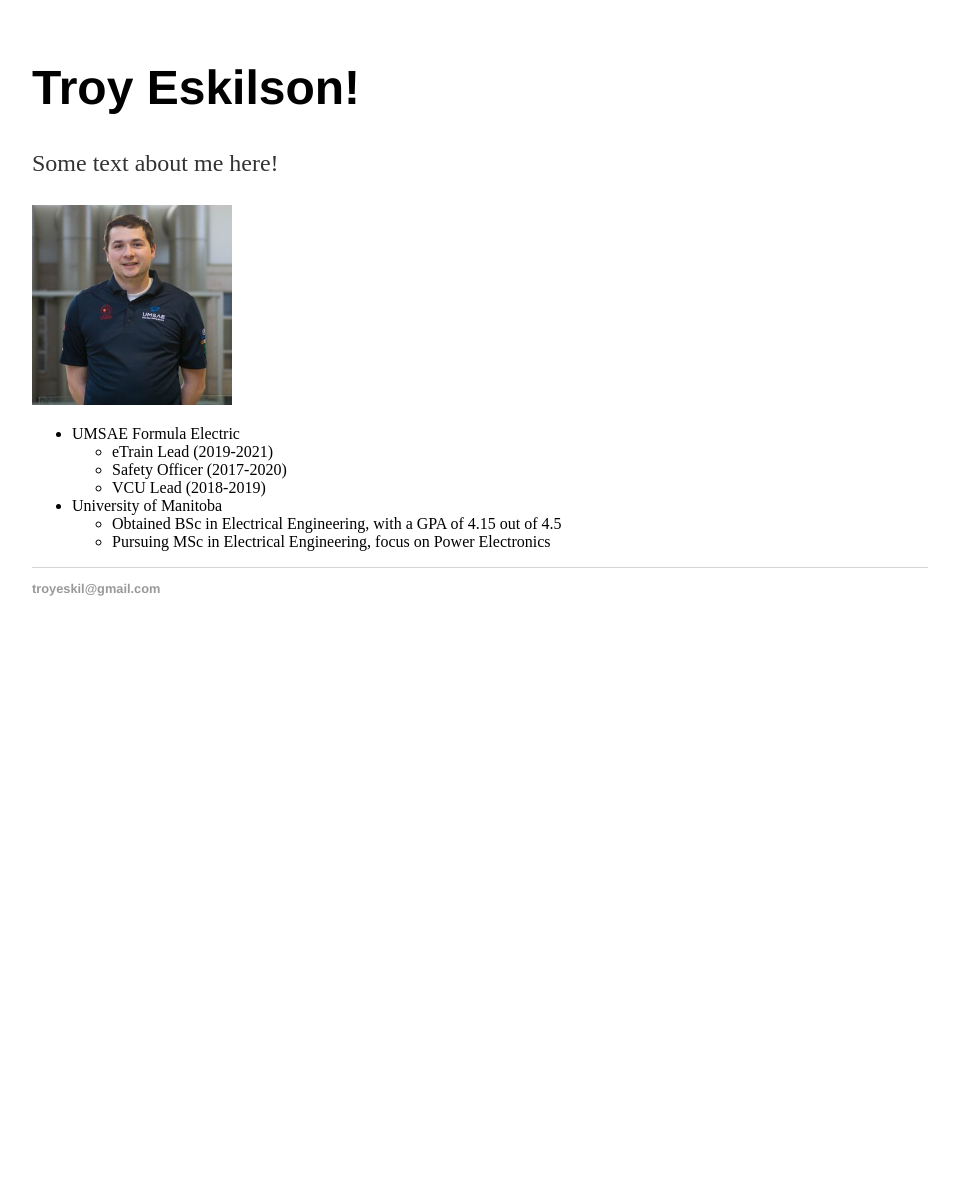
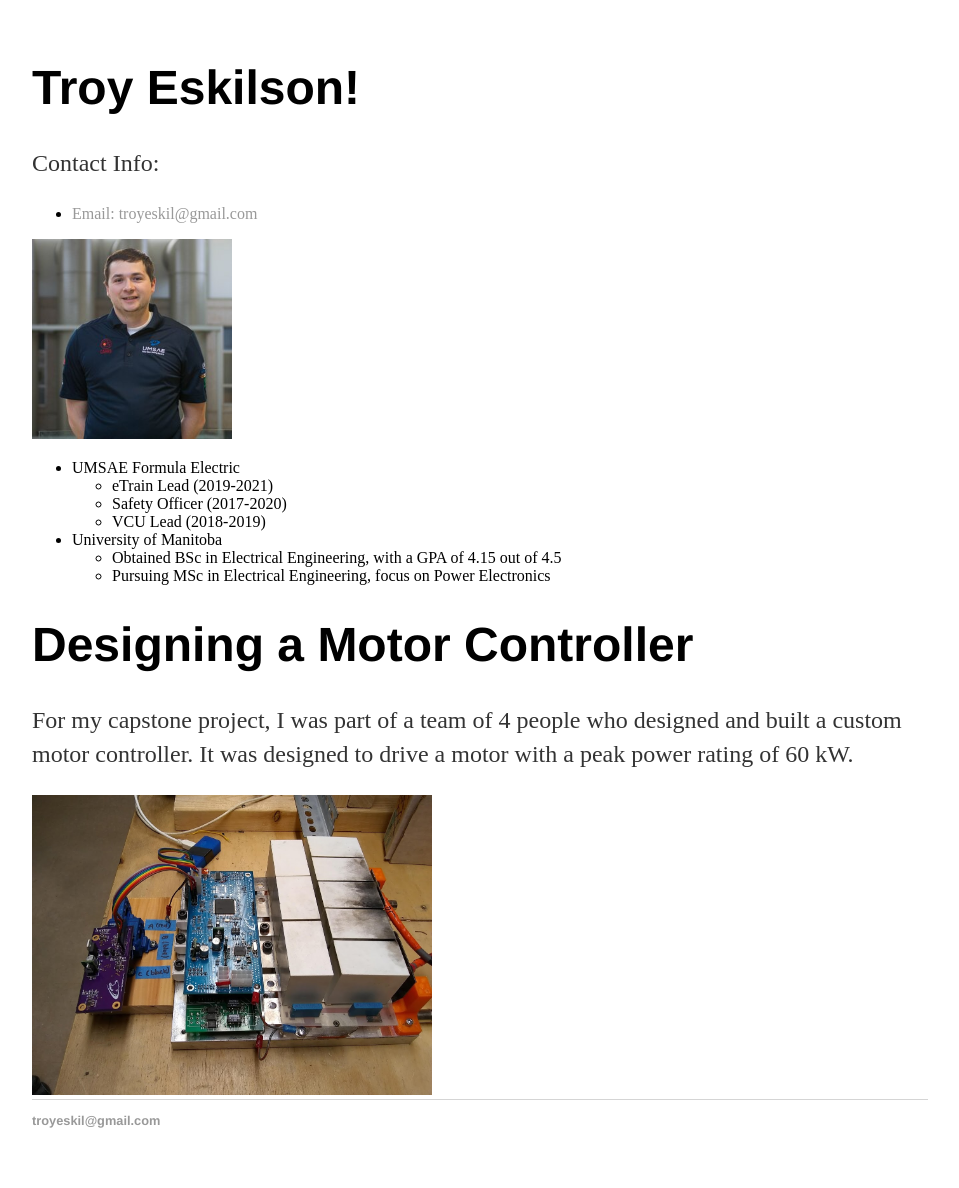
Before and after one commit to eskilsot/eskilsot.github.io, a Jekyll site: the page built from index.html, in a window 1280 px wide. Shown: the whole page, without its empty margins (160-1119 px from the left). Built offline with Jekyll 4.4.1, drawn with Linux system fonts in a browser that asks for light colours; before the commit the page ends 900 px from its top, so only the background shows below that.

Commit message:
Update index.html

```diff
--- a/index.html
+++ b/index.html
@@ -3,9 +3,12 @@ layout: default
 title: Troy Eskilson
 ---
 <div class="blurb">
-	<h1>Troy Eskilson!</h1>
-	<p>Some text about me here!</p>
-	<img src="images/DSC_0462.jpg" alt="Troy Eskilson" height="200">
+	<h1> Troy Eskilson!</h1>
+	<p> Contact Info:</p>
+	<ul>
+		<li><a Email: href="mailto:troyeskil@gmail.com"> Email: troyeskil@gmail.com</a></li>
+	</ul>
+	<img src="images/DSC_0462.jpg" alt="Troy Eskilson Picture" height="200">
 
 	<ul>
 	<li>UMSAE Formula Electric</li>
@@ -20,4 +23,7 @@ title: Troy Eskilson
 			<li> Pursuing MSc in Electrical Engineering, focus on Power Electronics</li>
 		</ul>
 	</ul>
+	<h1> Designing a Motor Controller</h1>
+	<p> For my capstone project, I was part of a team of 4 people who designed and built a custom motor controller. It was designed to drive a motor with a peak power rating of 60 kW.</p>
+	<img src="images/mc_assembly_v2.jpg" alt="Motor Controller Layout" width="400">
 </div><!-- /.blurb -->
```
